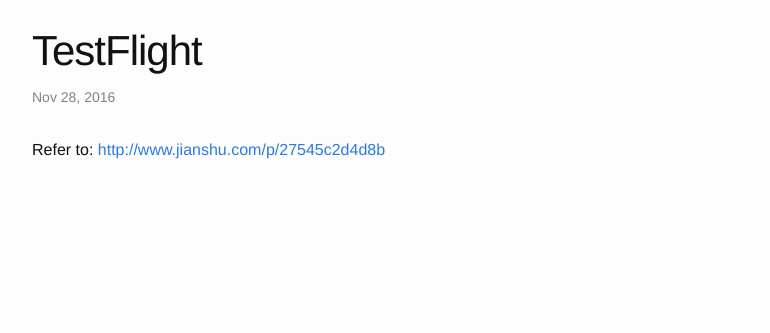
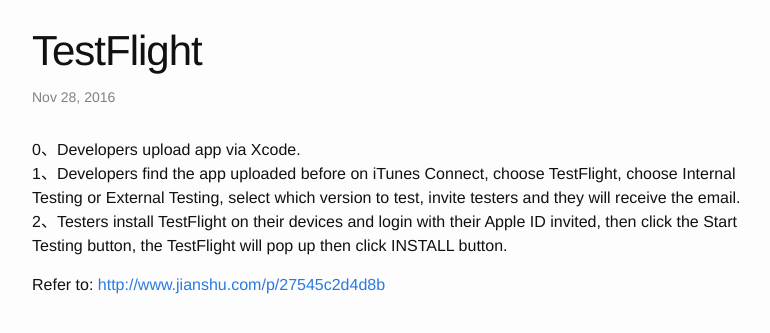
Before and after one commit to GeekRRK/GeekRRK.github.io, a Jekyll site: the page built from _posts/2016-11-28-TestFlight.md, in a window 1280 px wide. Shown: the top 333 px of the page, without its empty margins (238-1008 px from the left). Built offline with Jekyll 4.4.1, drawn with Linux system fonts in a browser that asks for light colours.

Commit message:
Update TestFlight

```diff
--- a/_posts/2016-11-28-TestFlight.md
+++ b/_posts/2016-11-28-TestFlight.md
@@ -3,4 +3,8 @@
 title: TestFlight
 ---
 
+0、Developers upload app via Xcode.
+1、Developers find the app uploaded before on iTunes Connect, choose TestFlight, choose Internal Testing or External Testing, select which version to test, invite testers and they will receive the email.
+2、Testers install TestFlight on their devices and login with their Apple ID invited, then click the Start Testing button, the TestFlight will pop up then click INSTALL button.
+
 Refer to: <http://www.jianshu.com/p/27545c2d4d8b>
```
